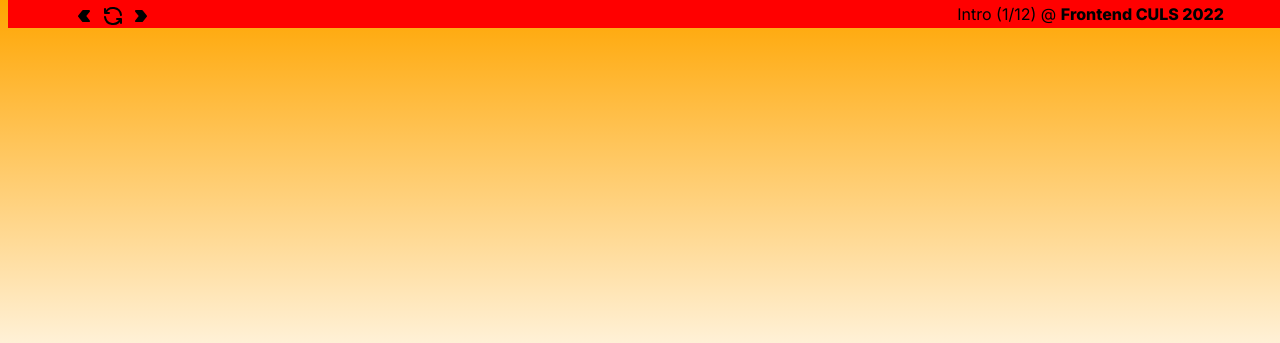
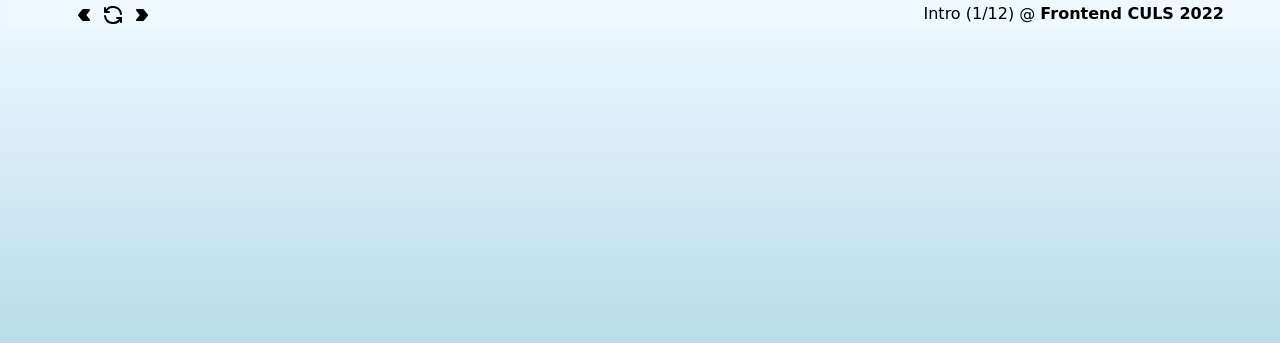
Before and after one commit to sarang00vk/application, a plain HTML site: page index.html in a window 1280 px wide. Shown: the top 343 px of the page. Drawn offline with nearby package versions, Linux system fonts and the light colour scheme.

Commit message:
Update style.css

```diff
--- a/style.css
+++ b/style.css
@@ -1,30 +1,29 @@
 body {
-  background: linear-gradient(orange, white, green);
+  background: linear-gradient(Aliceblue, lightblue, cyan);
   overflow: hidden;
   height: 100vh;
   width: 100vw;
-  font-family: inter;
+  font-family: cursive;
 }
 
-/* Element | https://shrouded-abiding-haze.glitch.me/ */
+
 
 #previousChapter {
   display: none;
 }
 
-/* Element | https://shrouded-abiding-haze.glitch.me/ */
+
 
 #nextChapter {
   display: none;
 }
 
-/* Element | https://shrouded-abiding-haze.glitch.me/ */
+
 
 #previousSlide {
   /* font-size: 0; */
 }
 
-/* Inline #3 | https://shrouded-abiding-haze.glitch.me/ */
 
 .icon {
   height: 24px;
@@ -46,7 +45,7 @@ body {
   background-image: url("/restart.svg");
 }
 
-/* Inline #3 | https://shrouded-abiding-haze.glitch.me/ */
+
 
 .titles span {
   display: none;
@@ -63,7 +62,7 @@ body {
   width: 90vw;
   padding: 0 5vw;
   position: fixed;
-  background-color: red;
+  background-color: Aliceblue;
   top: 0;
   z-index: 1;
 }
```
